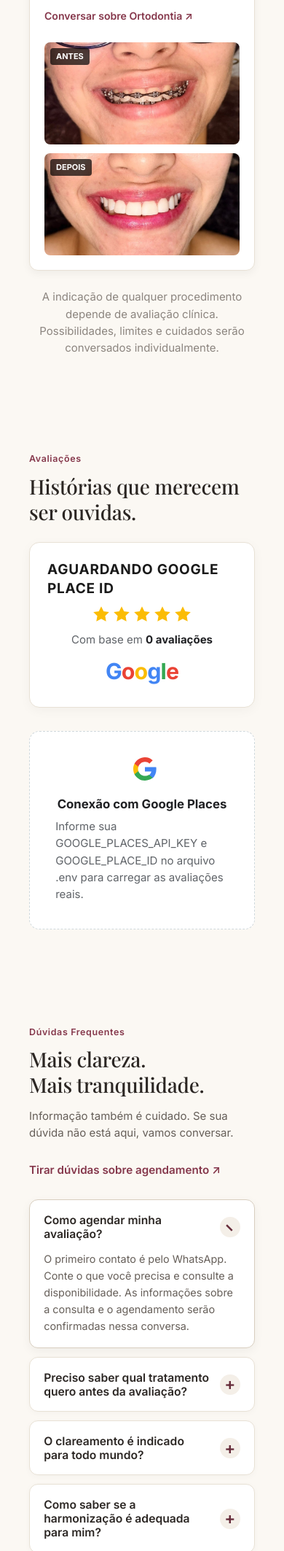
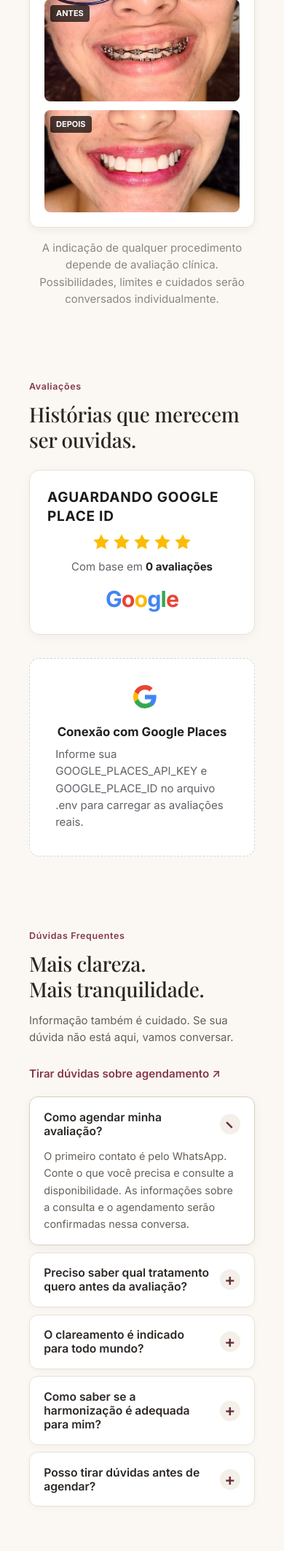
Before and after one commit to Ricardoqs20/Consultorio_Jessica, a Flask app: page / in a window 390 px wide; the page is wider, and only the part inside the window is pictured. Shown: the part 4374-6500 px from the top of that part at 73% size. Run offline with Flask 3, Linux system fonts and the light colour scheme; some web fonts are replaced.

Commit message:
espaços em branco

```diff
--- a/static/css/style.css
+++ b/static/css/style.css
@@ -1119,7 +1119,7 @@ a {
   }
 
   .section {
-    padding: 44px 0 !important;
+    padding: 28px 0 !important;
   }
 
   .desktop-only {
@@ -1207,7 +1207,7 @@ a {
 
   /* 3. Seção Hero */
   .hero-section {
-    padding: 2.2rem 0 2rem !important;
+    padding: 1.5rem 0 1rem !important;
   }
 
   .hero-content,
@@ -1425,13 +1425,13 @@ a {
     font-size: 0.76rem;
     color: var(--color-text-muted);
     text-align: center;
-    margin-top: 1.5rem;
+    margin-top: 1rem;
     line-height: 1.5;
   }
 
   /* 6. Seção de Avaliações Google */
   .reviews-section {
-    padding: 44px 0 !important;
+    padding: 28px 0 !important;
     overflow: hidden;
   }
 
@@ -1502,7 +1502,7 @@ a {
   /* 7. Seção FAQ */
   .faq-grid {
     grid-template-columns: 1fr !important;
-    gap: 1.8rem !important;
+    gap: 1.2rem !important; /* Reduz o espaço entre o título do FAQ e as perguntas */
   }
 
   .faq-desc {
@@ -1512,7 +1512,7 @@ a {
 
   .faq-list {
     width: 100%;
-    gap: 0.75rem;
+    gap: 0.6rem !important; /* Aproxima um pouco mais as caixas de perguntas */
     display: flex;
     flex-direction: column;
   }
```
